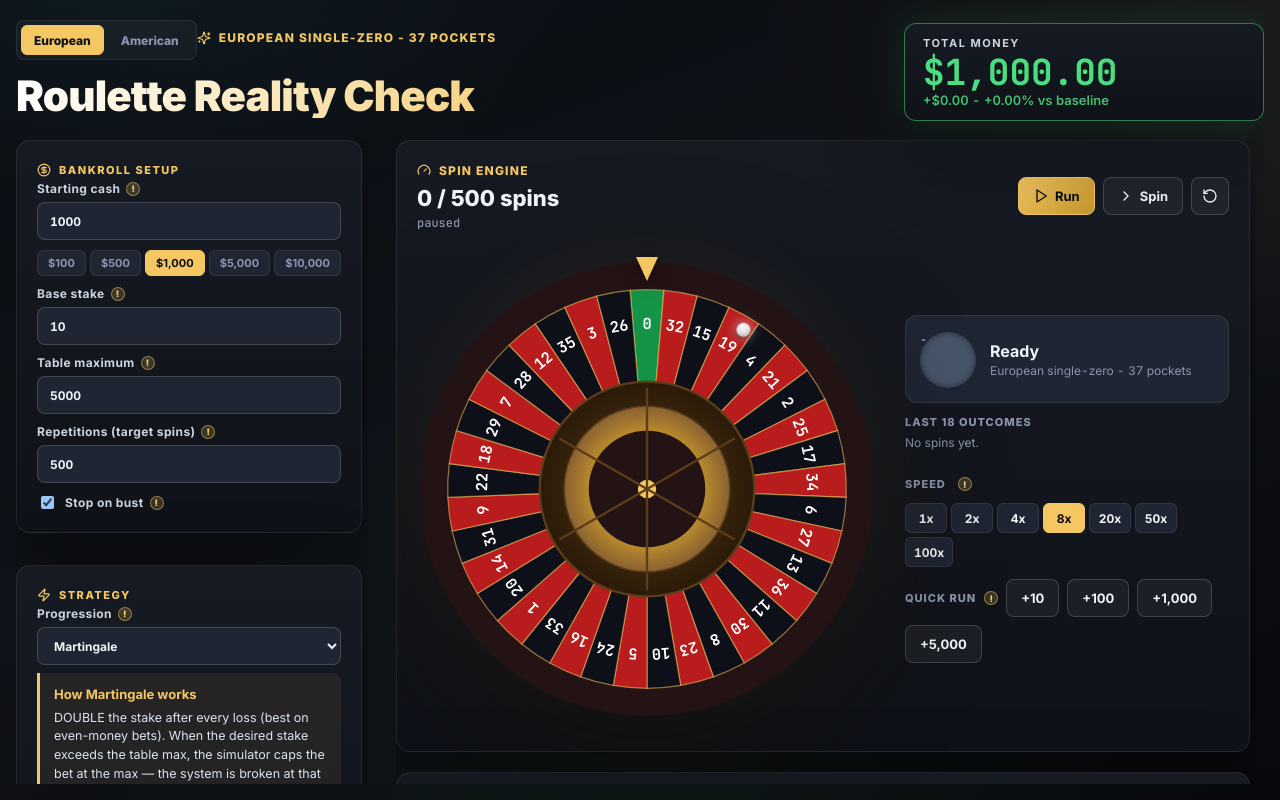
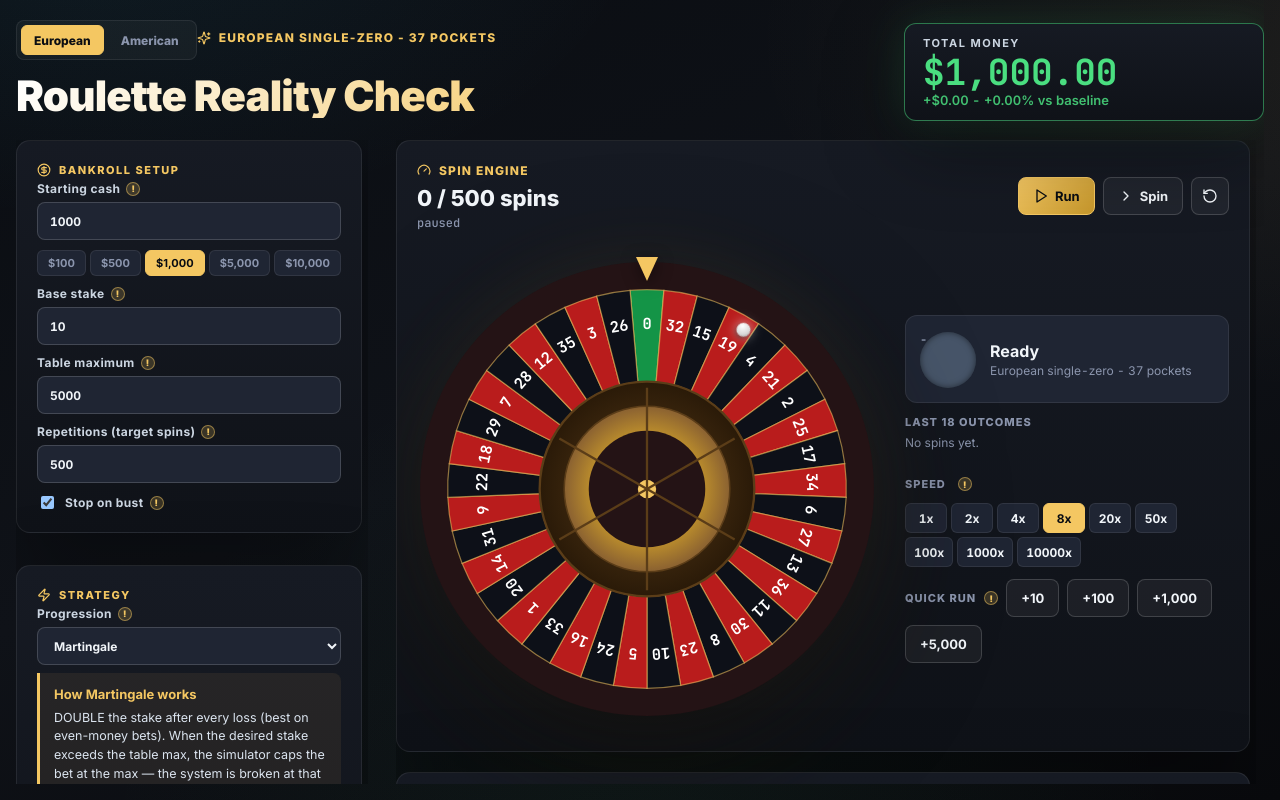
Before and after one commit to MutfoJ/roulette-reality-check, a React (Vite) app: page / in a window 1280 px wide. Built offline with nearby package versions, Linux system fonts and the light colour scheme.

Commit message:
Add 1000x and 10000x speed buttons

```diff
--- a/src/engine.ts
+++ b/src/engine.ts
@@ -34,7 +34,7 @@ export const WHEEL_ORDER = WHEEL_ORDER_EU;
 export const POCKET_ANGLE = 360 / WHEEL_ORDER_EU.length;
 
 export const REDS = new Set([1, 3, 5, 7, 9, 12, 14, 16, 18, 19, 21, 23, 25, 27, 30, 32, 34, 36]);
-export const SPEEDS = [1, 2, 4, 8, 20, 50, 100] as const;
+export const SPEEDS = [1, 2, 4, 8, 20, 50, 100, 1000, 10000] as const;
 
 export type BetKind =
   | "red" | "black" | "even" | "odd" | "low" | "high"
```
